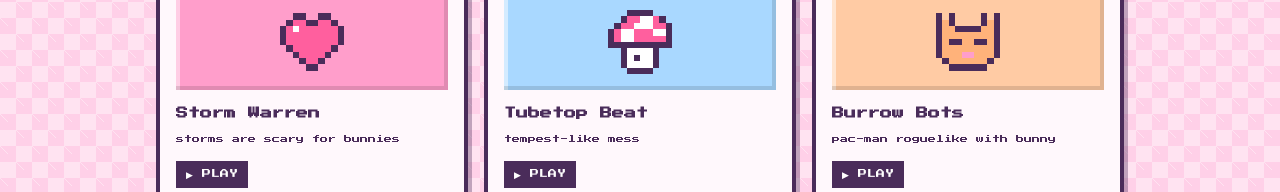
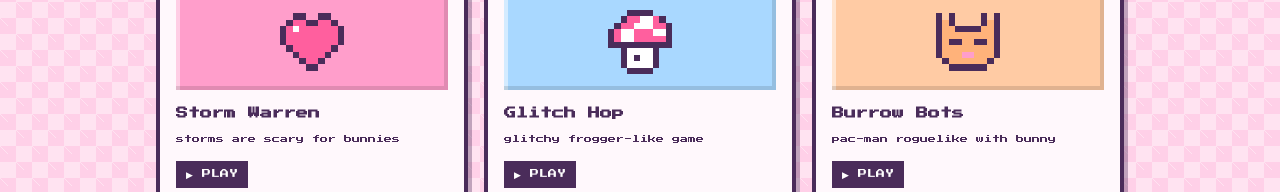
Before and after one commit to pleasance/poked, a plain HTML site: page index.html in a window 1280 px wide. Shown: the part 478-670 px from the top of the page. Drawn offline with Linux system fonts and the light colour scheme.

Commit message:
Update index.html

```diff
--- a/index.html
+++ b/index.html
@@ -132,7 +132,7 @@ const GAMES = [
   { name: "Vesper Void",     url: "https://poked.us/void.html", desc: "platformer with blackhole attack",       color: "mint",  icon: "star" },
   { name: "D*nah in Wonderland", url: "https://poked.us/dinah.html",                            desc: "like q*bert",        color: "lilac", icon: "ghost" },
   { name: "Storm Warren",    url: "https://poked.us/storm.html",                               desc: "storms are scary for bunnies",     color: "pink",  icon: "heart" },
-  { name: "Tubetop Beat",    url: "https://poked.us/beats.html",                            desc: "tempest-like mess",             color: "sky",   icon: "mushroom" },
+  { name: "Glitch Hop",    url: "https://poked.us/glitch_hop.html",                            desc: "glitchy frogger-like game",             color: "sky",   icon: "mushroom" },
   { name: "Burrow Bots", url: "https://poked.us/bun.html",                           desc: "pac-man roguelike with bunny",       color: "peach", icon: "cat" },
   { name: "Mochi Blocks",       url: "https://poked.us/mochiblocks.html",                           desc: "cute tetris with piano sounds", color: "lemon", icon: "gem" },
   { name: "Pet Rock Paperboy",     url: "https://poked.us/petrock.html", desc: "throw pet rocks!",       color: "mint",  icon: "star" },
```
